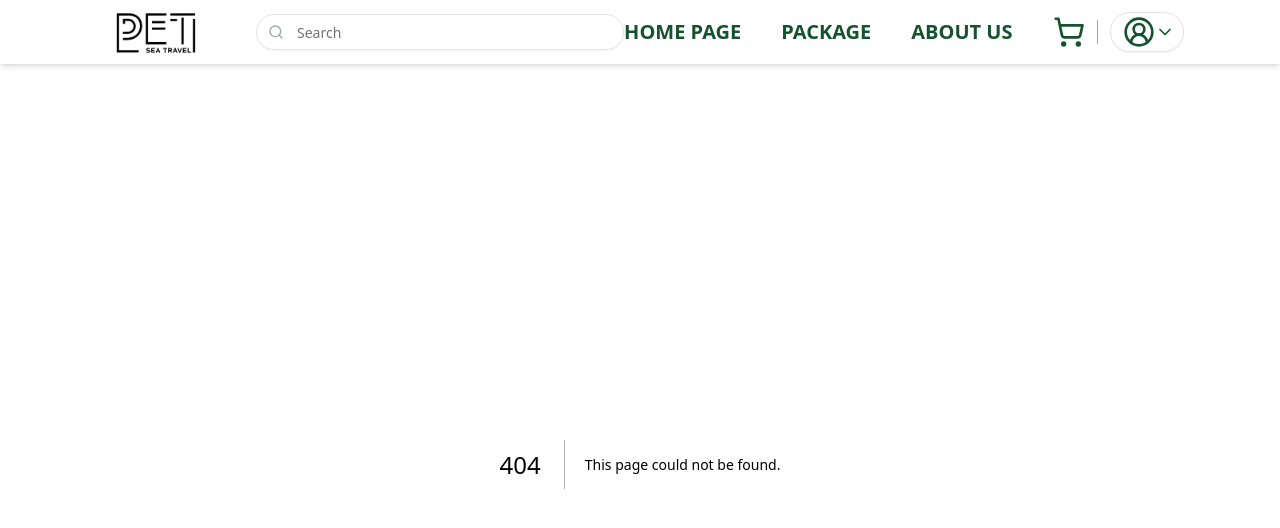
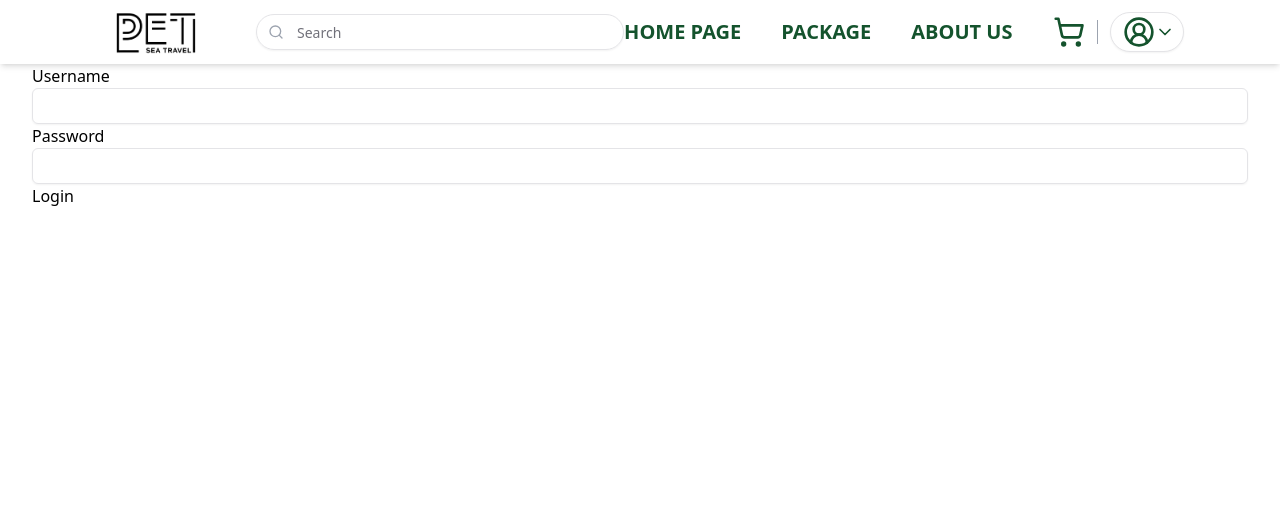
Before and after one commit to ProjectGroup2t2/PET-travel, a Next.js app in the folder Client/: page /Login in a window 1280 px wide. Before the commit this address had no page. Shown: the top 528 px of the page. Built offline with nearby package versions, Linux system fonts and the light colour scheme.

Commit message:
add user

```diff
--- a/Client/package.json
+++ b/Client/package.json
@@ -11,6 +11,7 @@
   "dependencies": {
     "@radix-ui/react-dropdown-menu": "^2.1.6",
     "@radix-ui/react-slot": "^1.1.2",
+    "axios": "^1.7.9",
     "class-variance-authority": "^0.7.1",
     "clsx": "^2.1.1",
     "lucide": "^0.475.0",
--- /dev/null
+++ b/Client/src/app/Login/page.jsx
@@ -0,0 +1,15 @@
+'use client'
+import { Input } from '@/components/ui/input'
+
+
+const page = () => {
+  return (
+    <form>
+        Username <Input type="text" name="USERNAME"/>
+        Password <Input type="password" name="PASSWORD"/>
+        <button type="submit">Login</button>
+    </form>
+  )
+}
+
+export default page
```
Also changed, not shown: Client/src/app/Login/action.jsx (added), Client/src/app/Register/page.jsx (added), 1 other file (tests, documents, lock files or other folders).
